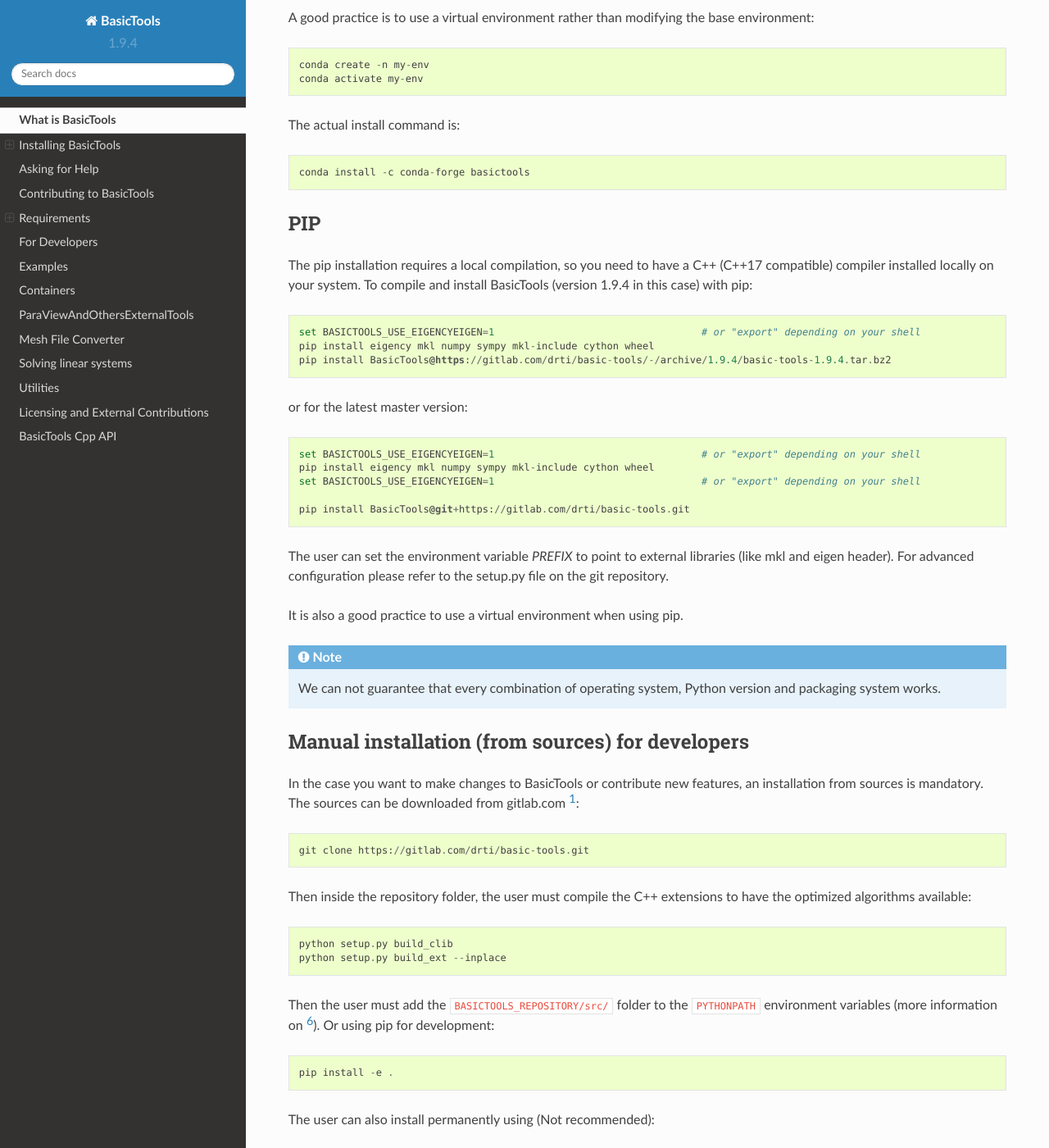
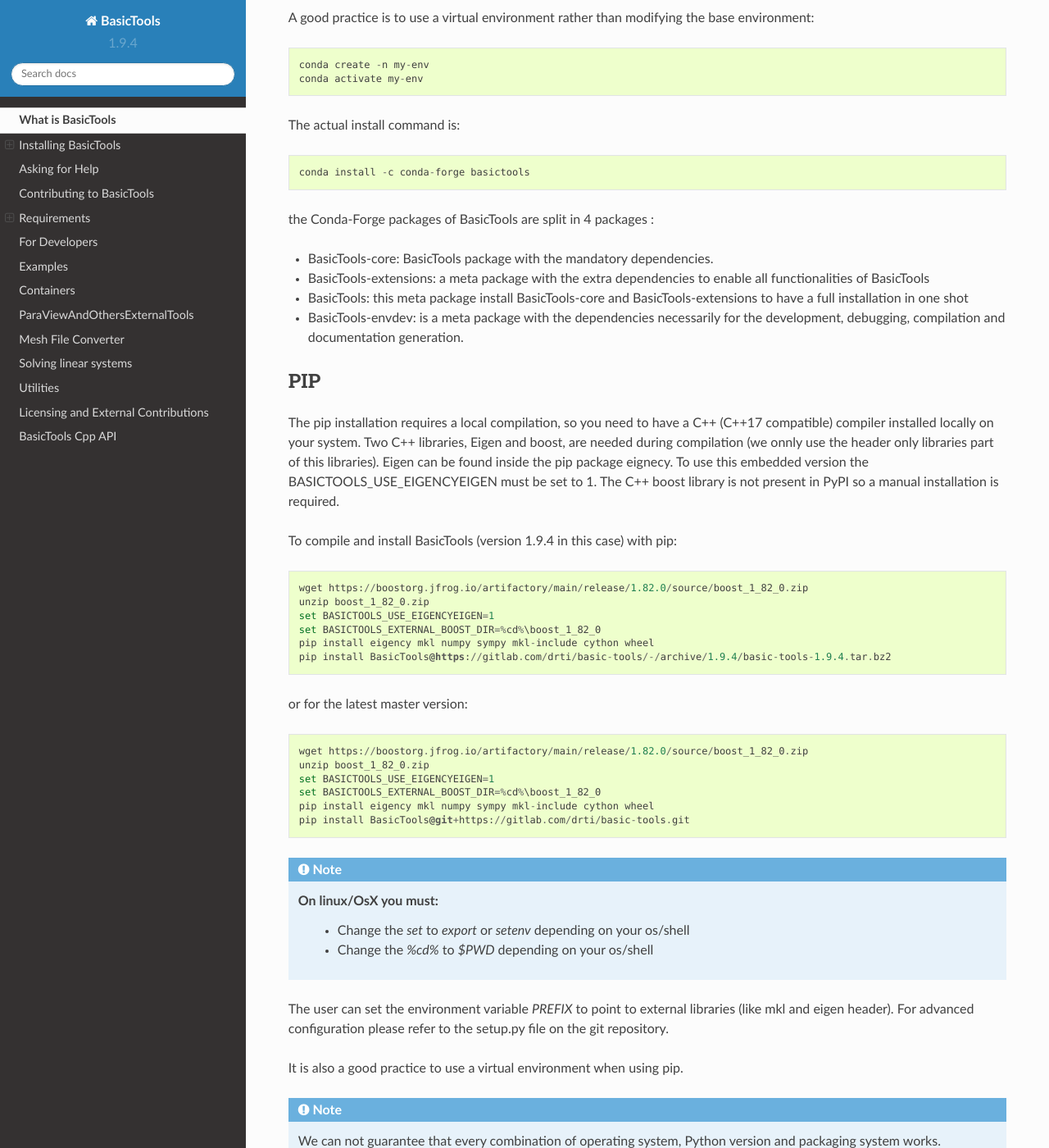
Before and after one commit to basileMarchand/basictools-frozen, a Sphinx documentation site: the page built from docs/Intro.rst, in a window 1280 px wide and 1400 px high, scrolled down 699 px. Shown: the whole window at 82% size. Built offline with Sphinx 7.4.7 and the Read the Docs theme 2.0.0, drawn with Linux system fonts in a browser that asks for light colours; pages that are not in the unit, such as notebooks, are missing from menus.

Commit message:
Add support for pip compilation

```diff
--- a/docs/Intro.rst
+++ b/docs/Intro.rst
@@ -34,16 +34,30 @@
 
     conda install -c conda-forge basictools
 
+the Conda-Forge packages of BasicTools  are split in 4 packages :
+
+*  BasicTools-core: BasicTools package with the mandatory dependencies.
+*  BasicTools-extensions: a meta package with the extra dependencies to enable all functionalities of BasicTools
+*  BasicTools: this meta package install BasicTools-core and BasicTools-extensions to have a full installation in one shot
+*  BasicTools-envdev: is a meta package with the dependencies necessarily for the development, debugging, compilation and documentation generation.
+
+
 PIP
 ---
 
 The pip installation requires a local compilation, so you need to have a C++ (C++17 compatible) compiler installed locally on your system.
+Two C++ libraries, Eigen and boost, are needed during compilation (we onnly use the header only libraries part of this libraries).
+Eigen can be found inside the pip package eignecy. To use this embedded version the BASICTOOLS_USE_EIGENCYEIGEN must be set to 1.
+The C++ boost library is not present in PyPI so a manual installation is required.
+
 To compile and install BasicTools (version 1.9.4 in this case) with pip:
 
 .. code-block::
 
-
-    set BASICTOOLS_USE_EIGENCYEIGEN=1                                   # or "export" depending on your shell
+    wget https://boostorg.jfrog.io/artifactory/main/release/1.82.0/source/boost_1_82_0.zip
+    unzip boost_1_82_0.zip
+    set BASICTOOLS_USE_EIGENCYEIGEN=1
+    set BASICTOOLS_EXTERNAL_BOOST_DIR=%cd%\boost_1_82_0
     pip install eigency mkl numpy sympy mkl-include cython wheel
     pip install BasicTools@https://gitlab.com/drti/basic-tools/-/archive/1.9.4/basic-tools-1.9.4.tar.bz2
 
@@ -51,11 +65,17 @@
 
 .. code-block::
 
-    set BASICTOOLS_USE_EIGENCYEIGEN=1                                   # or "export" depending on your shell
+    wget https://boostorg.jfrog.io/artifactory/main/release/1.82.0/source/boost_1_82_0.zip
+    unzip boost_1_82_0.zip
+    set BASICTOOLS_USE_EIGENCYEIGEN=1
+    set BASICTOOLS_EXTERNAL_BOOST_DIR=%cd%\boost_1_82_0
     pip install eigency mkl numpy sympy mkl-include cython wheel
-    set BASICTOOLS_USE_EIGENCYEIGEN=1                                   # or "export" depending on your shell
+    pip install BasicTools@git+https://gitlab.com/drti/basic-tools.git
 
-    pip install BasicTools@git+https://gitlab.com/drti/basic-tools.git
+.. note::
+    On linux/OsX you must:
+     - Change the `set` to `export` or `setenv` depending on your os/shell
+     - Change the `%cd%` to `$PWD`  depending on your os/shell
 
 The user can set the environment variable `PREFIX` to point to external libraries (like mkl and eigen header). For advanced configuration please refer to the setup.py file on the git repository.
 
```
Also changed, not shown: README.md (+16 -4 lines), setup.py (+6 -1 lines).
